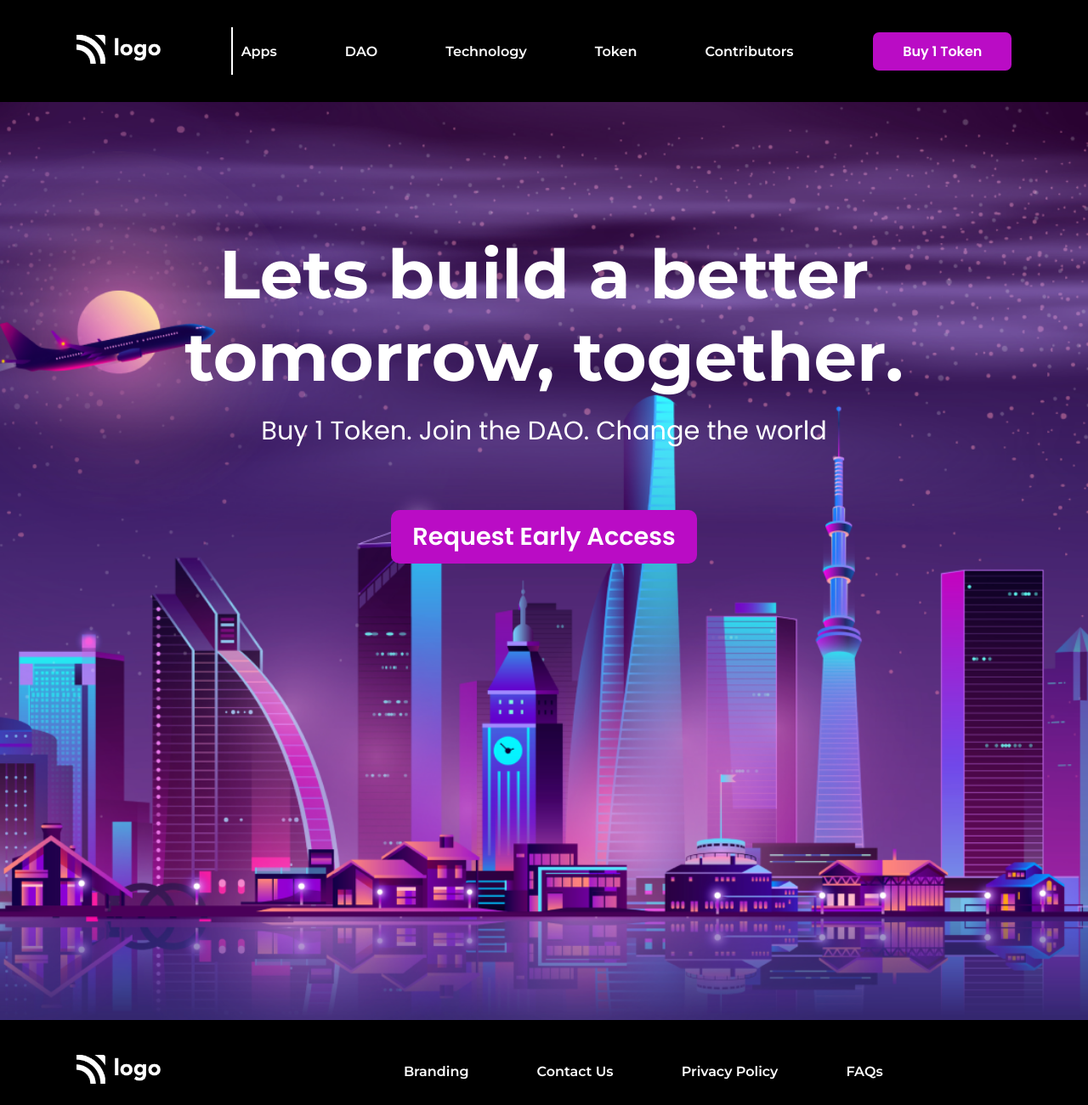
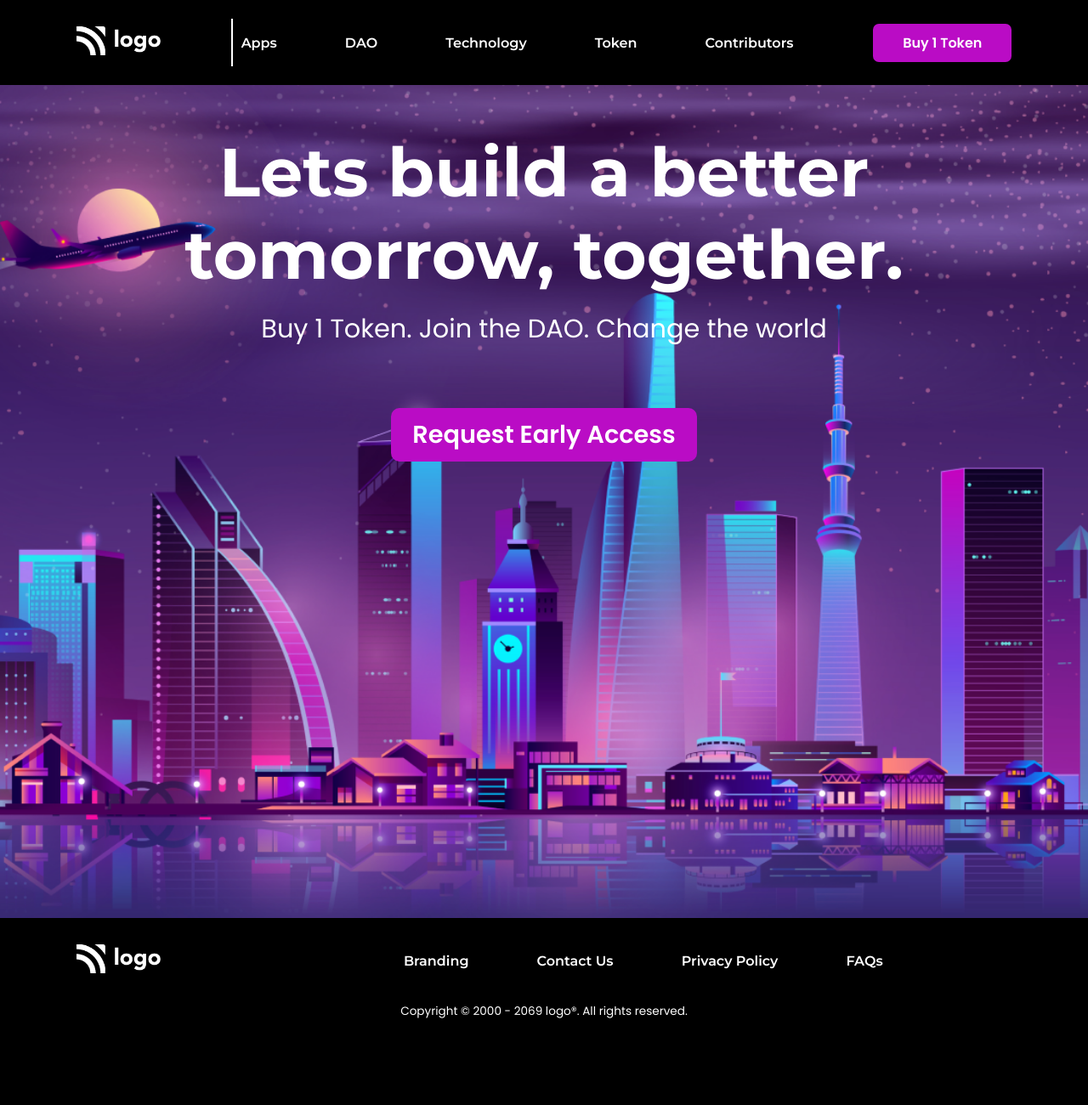
Before and after one commit to Guru-404/cryptomarket-webpage, a plain HTML site: page index.html in a window 1280 px wide. Shown: the whole page at 85% size. After the commit the page ends 1220 px from the top, so only its background shows below. Drawn offline with Linux system fonts and the light colour scheme.

Commit message:
[Update] header & footer

```diff
--- a/index.html
+++ b/index.html
@@ -23,7 +23,7 @@
 	<body>
 		<div class="container">
 			<section aria-label="navbar">
-				<nav class="navbar">
+				<nav class="navbar header-bar">
 					<div>
 						<img src="./assets/white-logo.png" alt="logo" class="logo" />
 					</div>
@@ -66,6 +66,7 @@
 						</ul>
 					</div>
 				</nav>
+				<p>Copyright © 2000 - 2069 logo®. All rights reserved.</p>
 			</footer>
 		</div>
 	</body>
--- a/style.css
+++ b/style.css
@@ -13,13 +13,19 @@ body {
 
 /* Navbar Section */
 
+.header-bar {
+	position: fixed;
+	/* top: 0px; */
+}
+
 .navbar {
-	height: 15vh;
+	height: 12.5vh;
 	width: 100%;
 	display: flex;
 	align-items: center;
 	justify-content: space-between;
 	padding: 0 7%;
+	background-color: #000000;
 }
 
 .logo {
@@ -135,3 +141,12 @@ body {
 	color: #ba0cc5;
 	font-weight: bold;
 }
+
+/* Footer */
+
+footer p {
+	font-family: 'Poppins', sans-serif;
+	font-size: 0.85rem;
+	text-align: center;
+	padding-bottom: 20px;
+}
```
